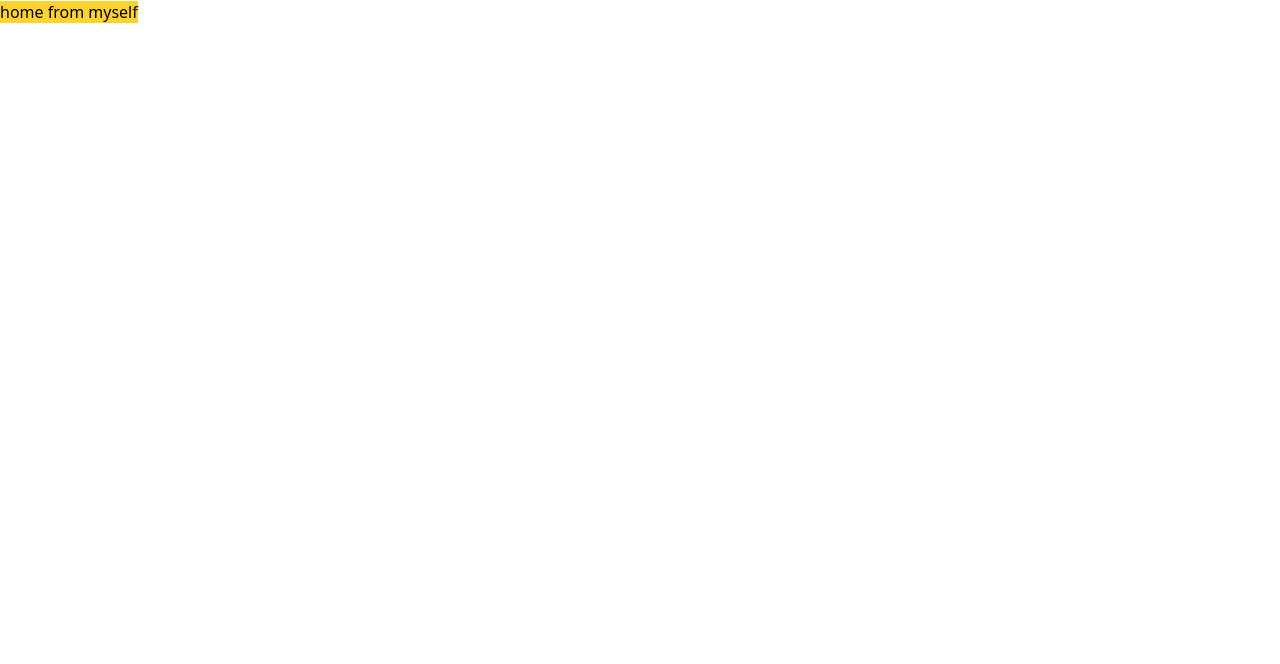
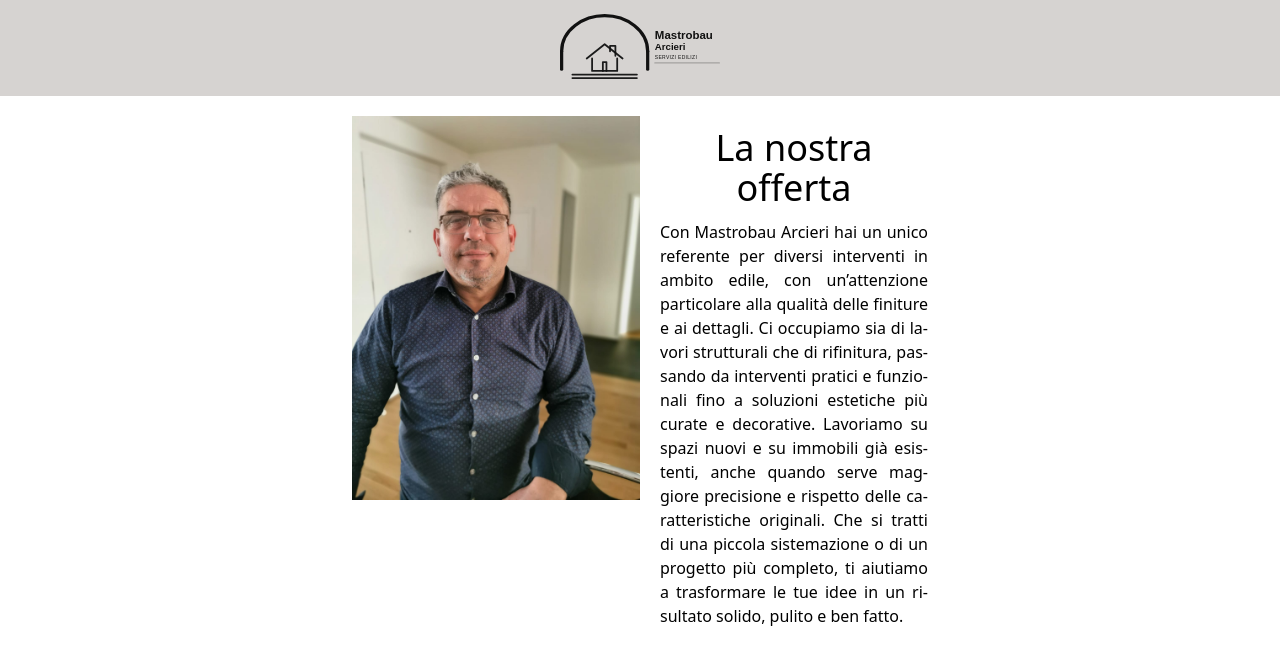
Before and after one commit to D-S1808/mastrobau, a website: page pages/myself/myself.html in a window 1280 px wide. Drawn offline with Linux system fonts and the light colour scheme.

Commit message:
lil ahh commit 2.1

```diff
--- a/pages/myself/myself.html
+++ b/pages/myself/myself.html
@@ -10,9 +10,29 @@
 </head>
 
 <body>
-    <a class="bg-amber-300 hover:bg-amber-400 focus:bg-amber-500 active:bg-amber-500"
-        href="/index.html">home from myself</a>
-
+    <header class="max-w-full h-24 flex justify-center-safe">
+        <div alt="nav" class="bg-stone-300 w-full h-full flex justify-center-safe">
+            <a href="/index.html">
+                <div alt="logo" class="size-40 mt-3.5"><img src="/pictures/svg/logo.svg">
+                </div>
+            </a>
+        </div>
+    </header>
+    <div class="flex flex-col items-center max-w-full h-full m-3 break-normal hyphens-auto text-justify" lang="de">
+        <div class="m-2 w-sm md:w-xl grid xl:grid-cols-2 xl:grid-flow-row max-w-full max-h-full">
+            <img src="/pictures/Gio_arcieri.jpeg" alt="services" class="">
+            <div class="ml-5">
+                <h1 class="text-4xl text-center my-3">La nostra offerta</h1>
+                <p class="">Con Mastrobau Arcieri hai un unico referente per diversi interventi in ambito edile, con
+                    un’attenzione particolare alla qualità delle finiture e ai dettagli. Ci occupiamo sia di lavori
+                    strutturali che di rifinitura, passando da interventi pratici e funzionali fino a soluzioni
+                    estetiche
+                    più curate e decorative.
+                    Lavoriamo su spazi nuovi e su immobili già esistenti, anche quando serve maggiore precisione e
+                    rispetto
+                    delle caratteristiche originali. Che si tratti di una piccola sistemazione o di un progetto più
+                    completo, ti aiutiamo a trasformare le tue idee in un risultato solido, pulito e ben fatto.</p>
+            </div>
 </body>
 
 </html>
```
Also changed, not shown: package.json (added, +9 -0 lines), pages/services/services.html (+12 -2 lines), pictures/Gio_arcieri.jpeg (added), src/output.css, 2 other files.
